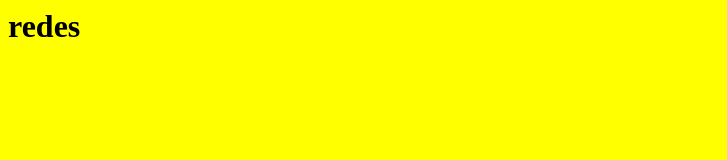
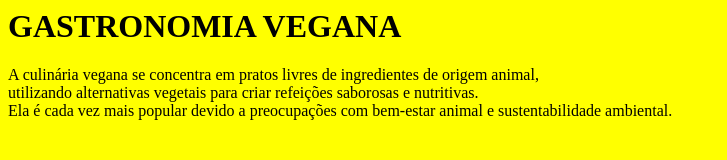
Before and after one commit to Vinny21477/projeto2, a plain HTML site: page redes.html in a window 1280 px wide. Shown: the whole page, without its empty margins (0-727 px from the left). Drawn offline with Linux system fonts and the light colour scheme.

Commit message:
Update redes.html

```diff
--- a/redes.html
+++ b/redes.html
@@ -2,6 +2,7 @@
 <head>
 </head>
    <body bgcolor="yellow">
-   <h1> redes</h1>
+   <h1> GASTRONOMIA VEGANA</h1>
+      <p>A culinária vegana se concentra em pratos livres de ingredientes de origem animal,<br>utilizando alternativas vegetais para criar refeições saborosas e nutritivas.<br>Ela é cada vez mais popular devido a preocupações com bem-estar animal e sustentabilidade ambiental.</p>
   </body>
  </html>
```
